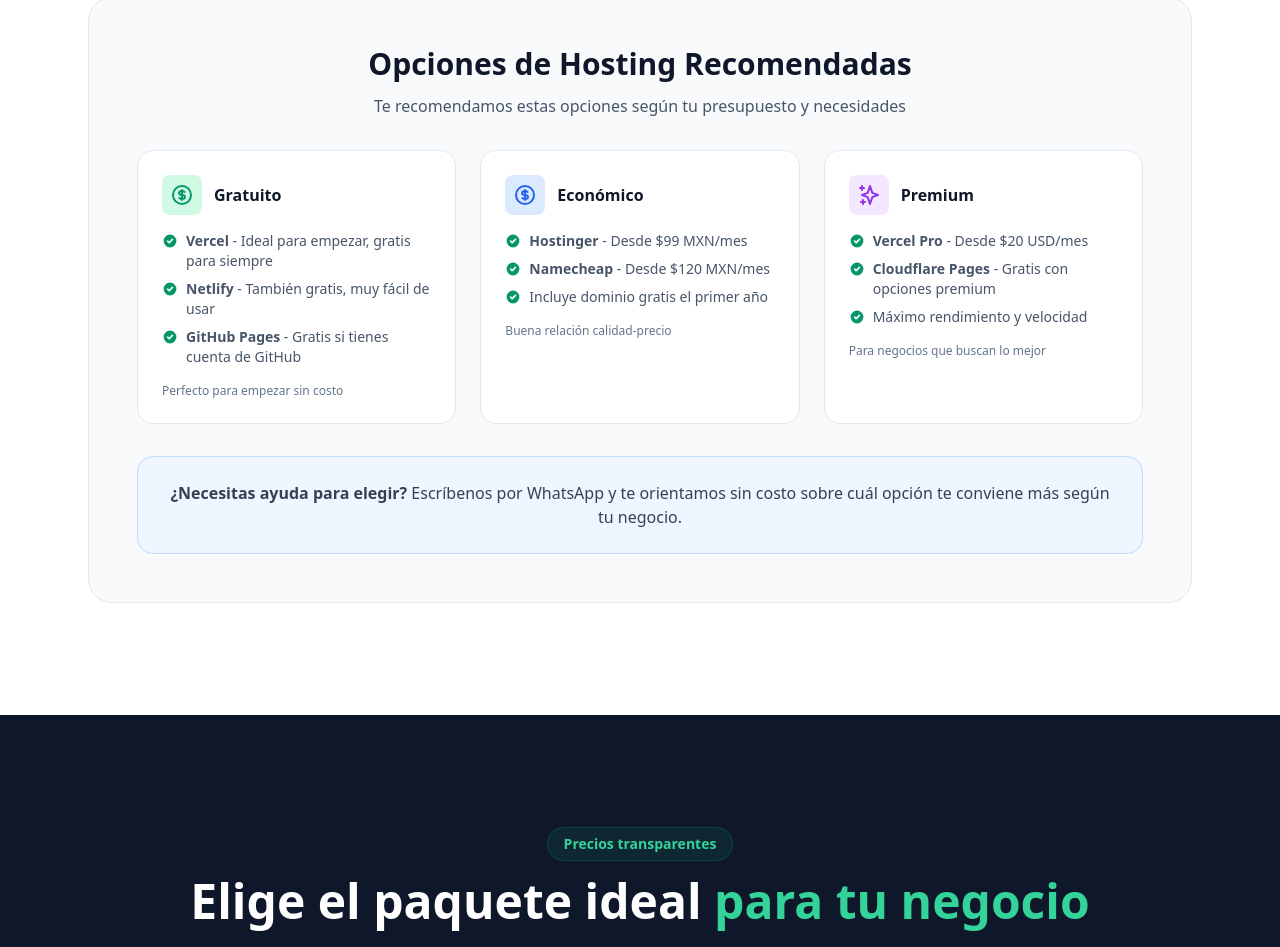
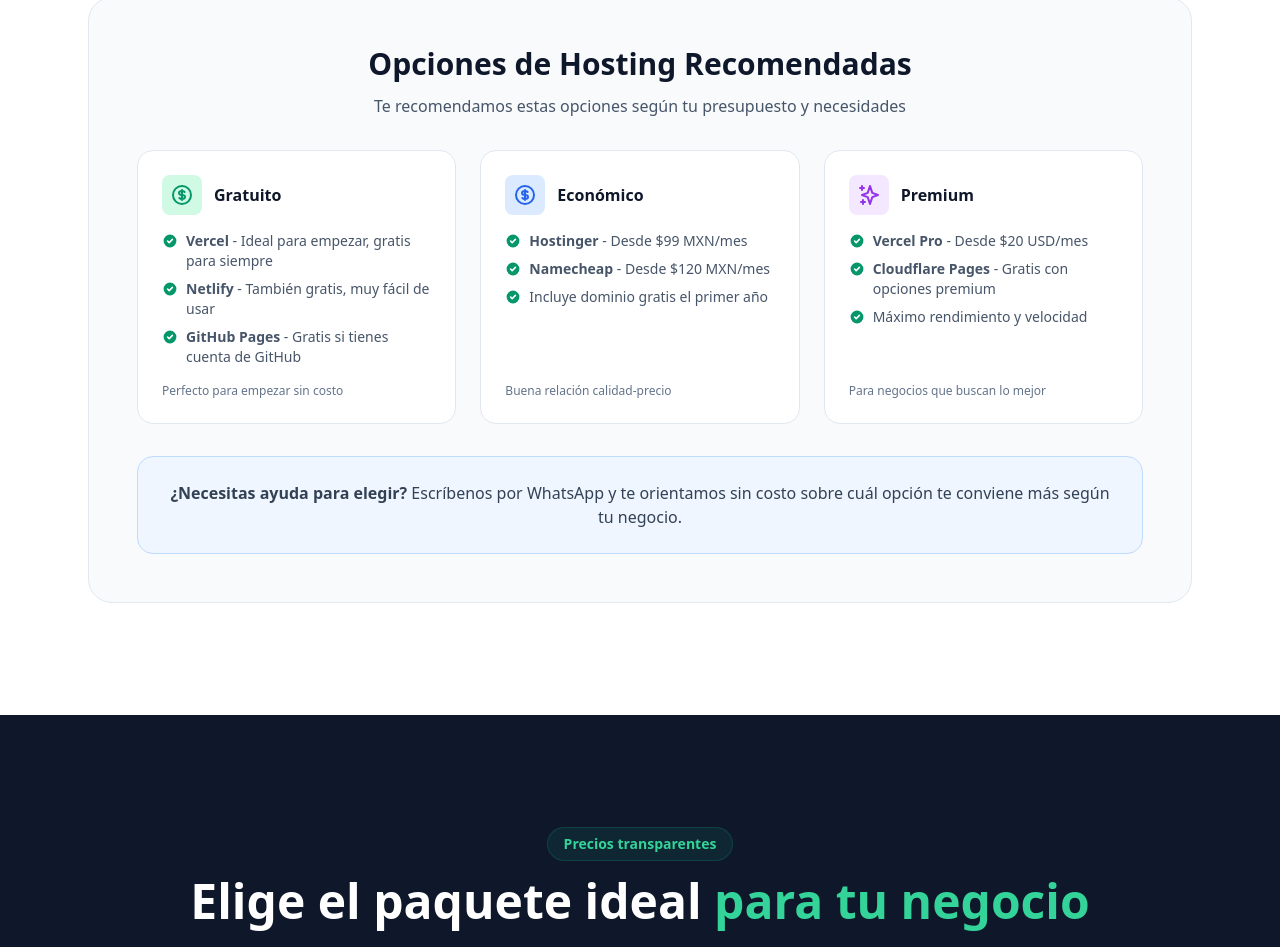
Before and after one commit to Luiszepedaxd/assistflowmx-webseller, a React (Vite) app: page / in a window 1280 px wide. Shown: the part 3302-4249 px from the top of the page. Built offline with nearby package versions, Linux system fonts and the light colour scheme.

Commit message:
fix: Hacer cards de hosting simÃ©tricas con altura uniforme y alineaciÃ³n correcta

```diff
--- a/src/components/WhatIncludedSection.jsx
+++ b/src/components/WhatIncludedSection.jsx
@@ -125,7 +125,7 @@
 
           <div className="grid sm:grid-cols-2 lg:grid-cols-3 gap-6 mb-8">
             {/* Opción Gratuita */}
-            <div className="bg-white rounded-2xl p-6 border border-slate-200 hover:border-emerald-300 hover:shadow-lg transition-all">
+            <div className="bg-white rounded-2xl p-6 border border-slate-200 hover:border-emerald-300 hover:shadow-lg transition-all flex flex-col h-full">
               <div className="flex items-center gap-3 mb-4">
                 <div className="w-10 h-10 bg-emerald-100 rounded-lg flex items-center justify-center">
                   <svg className="w-6 h-6 text-emerald-600" fill="none" stroke="currentColor" viewBox="0 0 24 24">
@@ -134,7 +134,7 @@
                 </div>
                 <h4 className="font-bold text-slate-900">Gratuito</h4>
               </div>
-              <ul className="space-y-2 mb-4">
+              <ul className="space-y-2 mb-4 flex-grow">
                 <li className="flex items-start gap-2 text-sm text-slate-600">
                   <svg className="w-4 h-4 text-emerald-600 mt-0.5 flex-shrink-0" fill="currentColor" viewBox="0 0 20 20">
                     <path fillRule="evenodd" d="M10 18a8 8 0 100-16 8 8 0 000 16zm3.707-9.293a1 1 0 00-1.414-1.414L9 10.586 7.707 9.293a1 1 0 00-1.414 1.414l2 2a1 1 0 001.414 0l4-4z" clipRule="evenodd"/>
@@ -154,11 +154,11 @@
                   <span><strong>GitHub Pages</strong> - Gratis si tienes cuenta de GitHub</span>
                 </li>
               </ul>
-              <p className="text-xs text-slate-500">Perfecto para empezar sin costo</p>
+              <p className="text-xs text-slate-500 mt-auto">Perfecto para empezar sin costo</p>
             </div>
 
             {/* Opción Económica */}
-            <div className="bg-white rounded-2xl p-6 border border-slate-200 hover:border-emerald-300 hover:shadow-lg transition-all">
+            <div className="bg-white rounded-2xl p-6 border border-slate-200 hover:border-emerald-300 hover:shadow-lg transition-all flex flex-col h-full">
               <div className="flex items-center gap-3 mb-4">
                 <div className="w-10 h-10 bg-blue-100 rounded-lg flex items-center justify-center">
                   <svg className="w-6 h-6 text-blue-600" fill="none" stroke="currentColor" viewBox="0 0 24 24">
@@ -167,7 +167,7 @@
                 </div>
                 <h4 className="font-bold text-slate-900">Económico</h4>
               </div>
-              <ul className="space-y-2 mb-4">
+              <ul className="space-y-2 mb-4 flex-grow">
                 <li className="flex items-start gap-2 text-sm text-slate-600">
                   <svg className="w-4 h-4 text-emerald-600 mt-0.5 flex-shrink-0" fill="currentColor" viewBox="0 0 20 20">
                     <path fillRule="evenodd" d="M10 18a8 8 0 100-16 8 8 0 000 16zm3.707-9.293a1 1 0 00-1.414-1.414L9 10.586 7.707 9.293a1 1 0 00-1.414 1.414l2 2a1 1 0 001.414 0l4-4z" clipRule="evenodd"/>
@@ -187,11 +187,11 @@
                   <span>Incluye dominio gratis el primer año</span>
                 </li>
               </ul>
-              <p className="text-xs text-slate-500">Buena relación calidad-precio</p>
+              <p className="text-xs text-slate-500 mt-auto">Buena relación calidad-precio</p>
             </div>
 
             {/* Opción Premium */}
-            <div className="bg-white rounded-2xl p-6 border border-slate-200 hover:border-emerald-300 hover:shadow-lg transition-all">
+            <div className="bg-white rounded-2xl p-6 border border-slate-200 hover:border-emerald-300 hover:shadow-lg transition-all flex flex-col h-full">
               <div className="flex items-center gap-3 mb-4">
                 <div className="w-10 h-10 bg-purple-100 rounded-lg flex items-center justify-center">
                   <svg className="w-6 h-6 text-purple-600" fill="none" stroke="currentColor" viewBox="0 0 24 24">
@@ -200,7 +200,7 @@
                 </div>
                 <h4 className="font-bold text-slate-900">Premium</h4>
               </div>
-              <ul className="space-y-2 mb-4">
+              <ul className="space-y-2 mb-4 flex-grow">
                 <li className="flex items-start gap-2 text-sm text-slate-600">
                   <svg className="w-4 h-4 text-emerald-600 mt-0.5 flex-shrink-0" fill="currentColor" viewBox="0 0 20 20">
                     <path fillRule="evenodd" d="M10 18a8 8 0 100-16 8 8 0 000 16zm3.707-9.293a1 1 0 00-1.414-1.414L9 10.586 7.707 9.293a1 1 0 00-1.414 1.414l2 2a1 1 0 001.414 0l4-4z" clipRule="evenodd"/>
@@ -220,7 +220,7 @@
                   <span>Máximo rendimiento y velocidad</span>
                 </li>
               </ul>
-              <p className="text-xs text-slate-500">Para negocios que buscan lo mejor</p>
+              <p className="text-xs text-slate-500 mt-auto">Para negocios que buscan lo mejor</p>
             </div>
           </div>
 
```
